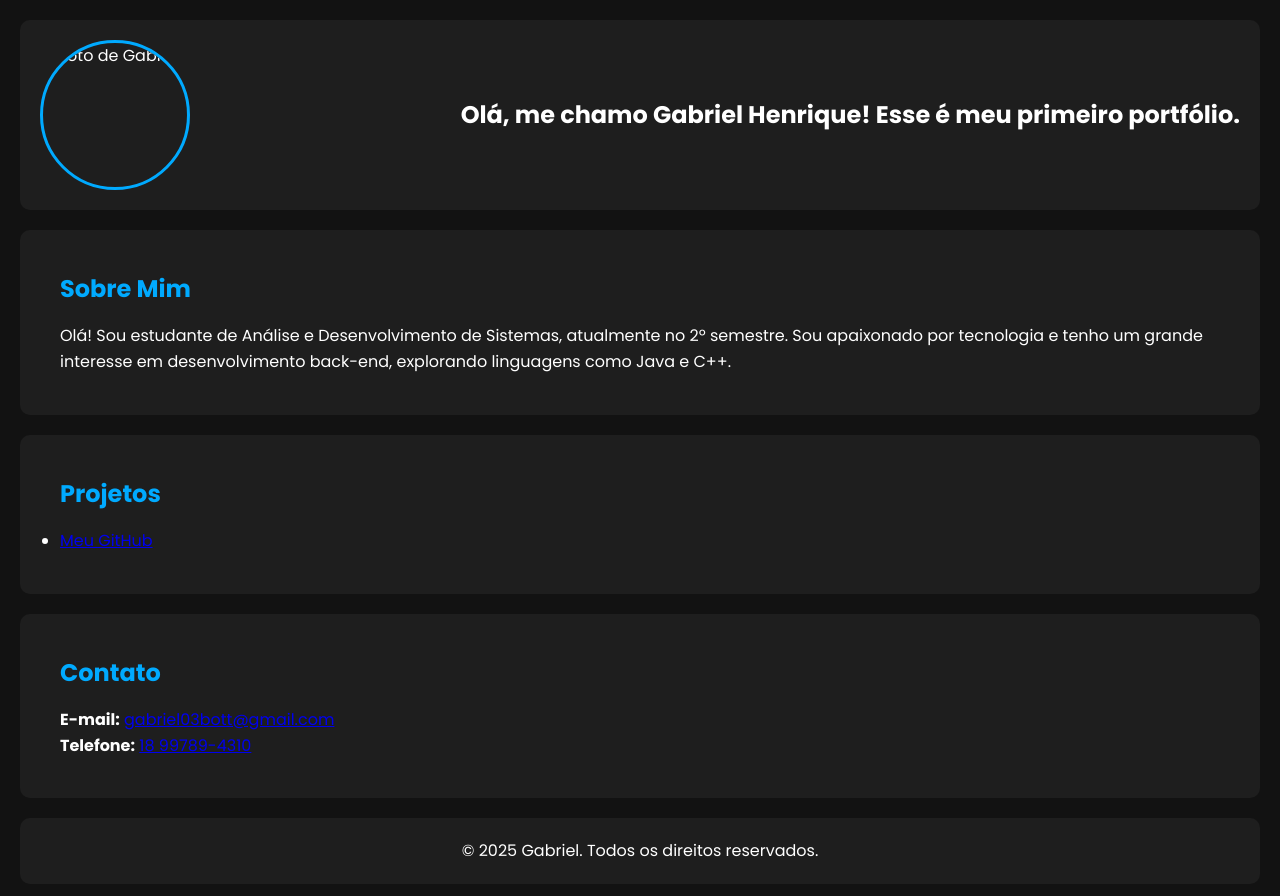
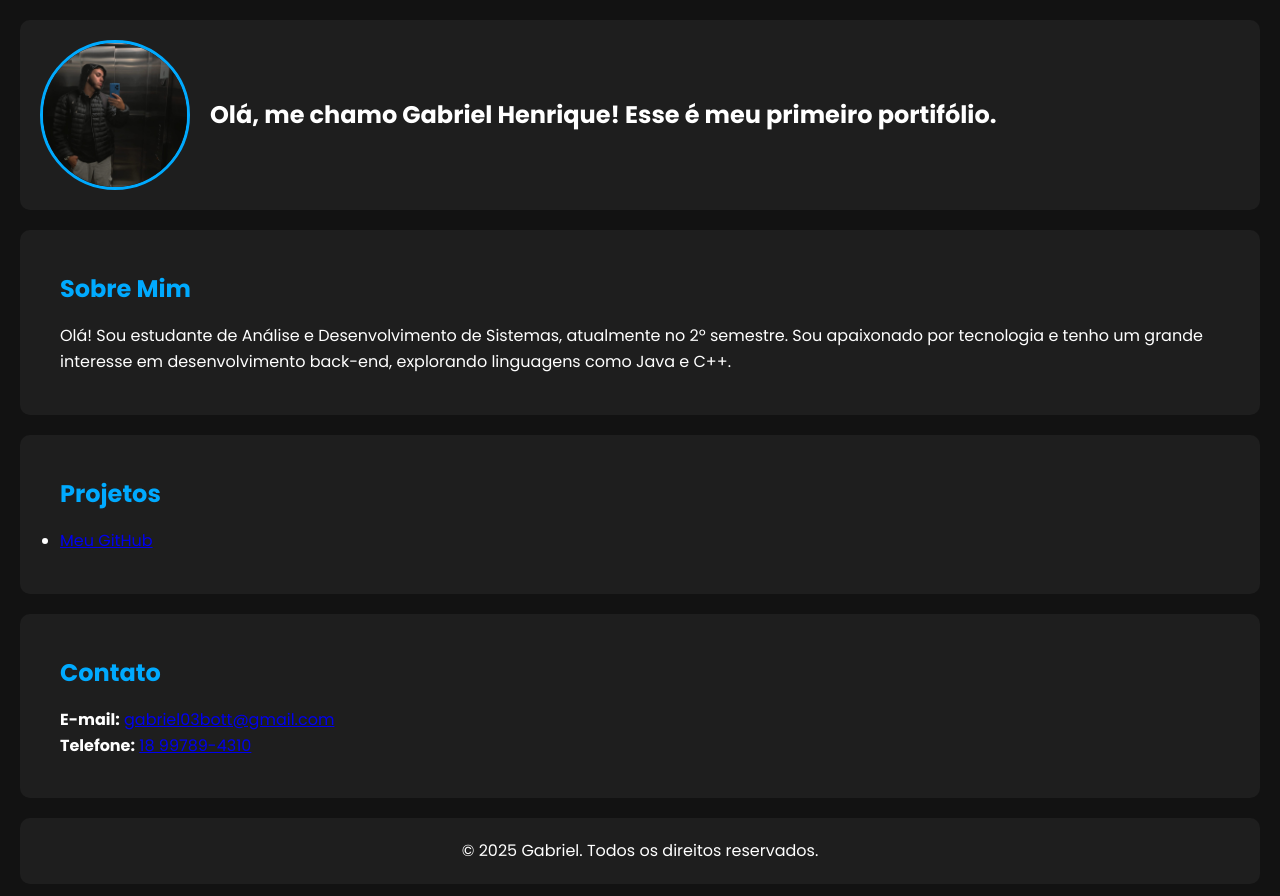
Before and after one commit to Gabriel-henriky/Portifolio, a plain HTML site: page index.html in a window 1280 px wide. Drawn offline with Linux system fonts and the light colour scheme.

Commit message:
Corrigida código

```diff
--- a/assets/css/style.css
+++ b/assets/css/style.css
@@ -26,11 +26,13 @@ header {
     padding: 20px;
     background: #1e1e1e;
     border-radius: 10px;
+    gap: 20px;
 }
 
 header h1 {
     font-size: 24px;
     font-weight: 700;
+    margin-right: auto;
 }
 
 nav ul {
@@ -65,7 +67,7 @@ section {
 .container {
     display: flex;
     align-items: center; /* Alinha verticalmente a imagem e o texto */
-    gap: 0px; /* Ajuste o espaçamento entre a imagem e o texto */
+    gap: 20px; /* Ajuste o espaçamento entre a imagem e o texto */
 }
 
 /* Estilizando a imagem */
--- a/index.html
+++ b/index.html
@@ -9,8 +9,8 @@
 <body>
 
     <header>
-        <img src="../teste.html/assets/images/minha-foto.jpeg" alt="Foto de Gabriel" class="minha-foto">
-        <h1>Olá, me chamo Gabriel Henrique! Esse é meu primeiro portfólio.</h1>
+        <img src="assets/images/minha-foto.jpeg" alt="Foto de Gabriel" class="minha-foto">
+        <h1>Olá, me chamo Gabriel Henrique! Esse é meu primeiro portifólio.</h1>
     </header>
 
     <section id="sobre">
```
